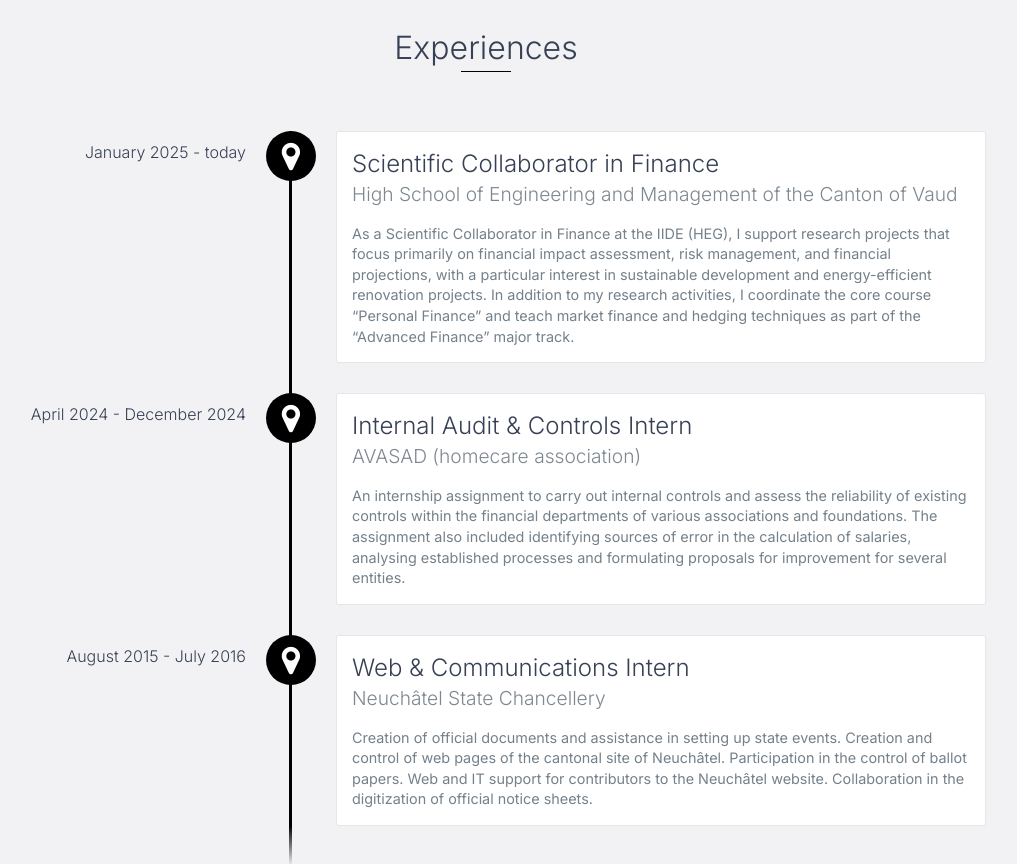
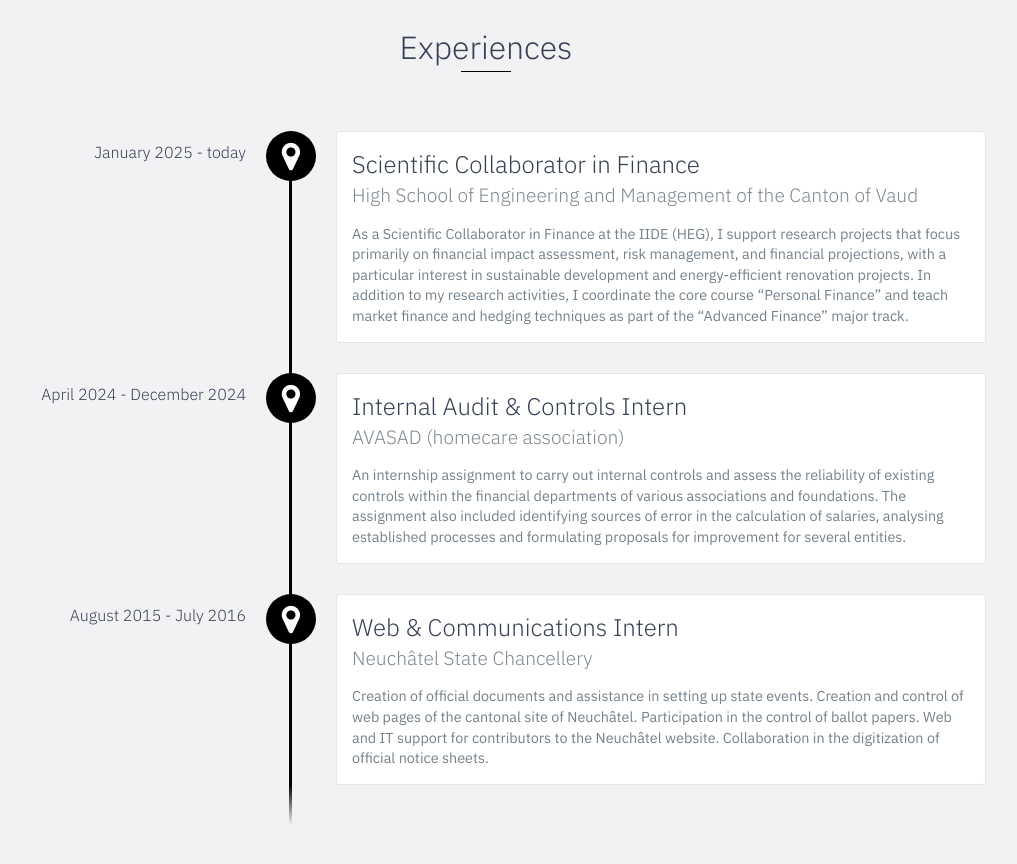
Before and after one commit to cedricmasset98/cedricmasset98.github.io, a website: page index.html in a window 1280 px wide. Shown: the part 1240-2104 px from the top of the page, without its empty margins (154-1171 px from the left). Drawn offline with nearby package versions, Linux system fonts and the light colour scheme.

Commit message:
Switch site font from Inter to IBM Plex Sans
Co-Authored-By: Claude Opus 5.5 <noreply@anthropic.com>
Claude-Session: https://claude.ai/code/session_018LmXD7aacKTXdDT9XpnVzY

```diff
--- a/css/styles.css
+++ b/css/styles.css
@@ -1,5 +1,5 @@
 body {
-	font-family: 'Inter', -apple-system, BlinkMacSystemFont, 'Segoe UI', Helvetica, Arial, sans-serif;
+	font-family: 'IBM Plex Sans', -apple-system, BlinkMacSystemFont, 'Segoe UI', Helvetica, Arial, sans-serif;
 	font-size: 16px
 }
 
@@ -294,7 +294,7 @@ footer {
 
 #lead-content h1 {
 	color: #fff;
-	font-weight: 800;
+	font-weight: 700;
 	font-size: 5em;
 	text-transform: uppercase;
 	letter-spacing: 0.02em;
--- a/index.html
+++ b/index.html
@@ -8,7 +8,7 @@
     <title>Cédric Masset</title>
     <link rel="preconnect" href="https://fonts.googleapis.com">
     <link rel="preconnect" href="https://fonts.gstatic.com" crossorigin>
-    <link href="https://fonts.googleapis.com/css2?family=Inter:wght@300;400;500;600;700;800&display=swap" rel="stylesheet">
+    <link href="https://fonts.googleapis.com/css2?family=IBM+Plex+Sans:wght@100;300;400;500;600;700&display=swap" rel="stylesheet">
     <link rel="stylesheet" href="libs/font-awesome/css/font-awesome.min.css">
     <link href="css/bootstrap.min.css" rel="stylesheet">
     <link href="css/styles.css" rel="stylesheet">
```
